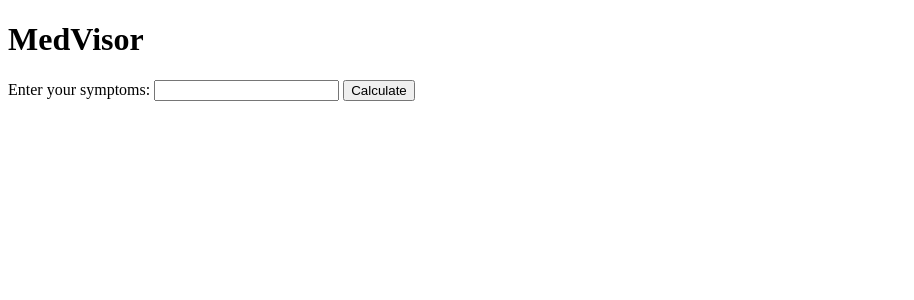
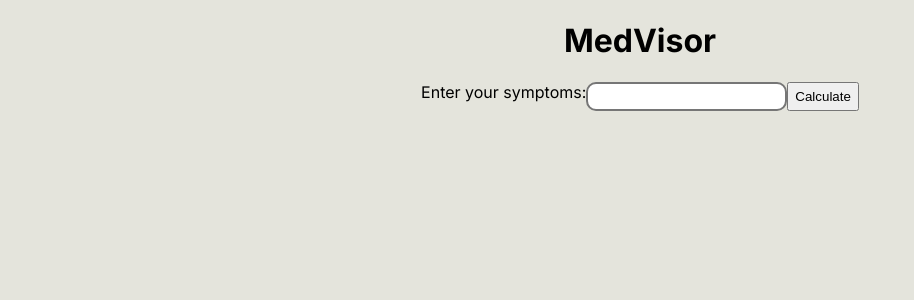
Before and after one commit to Karishvan/MedVisor, a Flask app: page / in a window 1280 px wide. Shown: the top 300 px of the page, without its empty margins (0-914 px from the left). Run offline with Flask 3, Linux system fonts and the light colour scheme.

Commit message:
Added basic styles to page

```diff
--- a/templates/index.html
+++ b/templates/index.html
@@ -7,11 +7,13 @@
 </head>
 <body>
     <h1>MedVisor</h1>
-    <form method="post" action="/calculate">
+
+    <form method="post" action="/calculate" class = "user-display">
         <label for="number">Enter your symptoms:</label>
         <input type="text" id="number" name="number">
         <input type="submit" value="Calculate">
     </form>
+
     <div id="result"></div>
     <script>
         const form = document.querySelector('form');
--- a/templates/style.css
+++ b/templates/style.css
@@ -0,0 +1,20 @@
+@import url("https://fonts.googleapis.com/css2?family=Inter:wght@100;200;300;400;500;600;700;800;900&display=swap");
+html {
+    background-color: rgb(228, 228, 220);
+    font-family: "Inter", sans-serif;
+}
+h1 {
+    text-align: center;
+}
+#number {
+    border-radius: 10px;
+    padding: 5px 10px;
+    border-style: solid;
+
+}
+
+.user-display {
+    /* background-color: blue; */
+    display: flex;
+    justify-content: center;
+}
```
